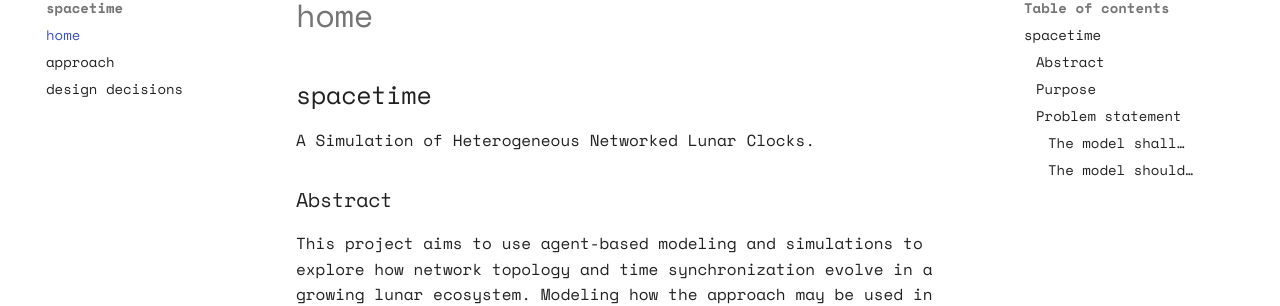
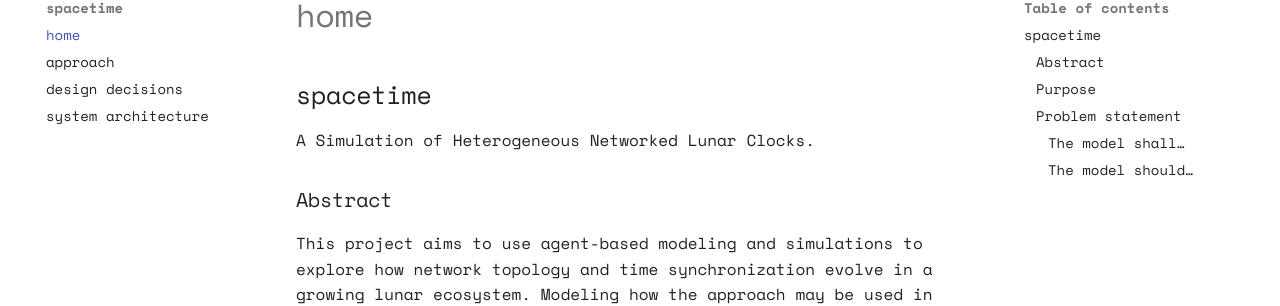
Before and after one commit to philiplinden/spacetime, an MkDocs documentation site: the page built from docs/index.md, in a window 1280 px wide. Shown: the part 152-458 px from the top of the page. Built offline with MkDocs 1.6.1 and Material for MkDocs 9.7.7, drawn with Linux system fonts in a browser that asks for light colours; comment, search, counter and statistics services are not loaded.

```diff
--- a/mkdocs.yml
+++ b/mkdocs.yml
@@ -8,6 +8,7 @@ nav:
     - home: index.md
     - approach: approach.md
     - design decisions: design-decisions.md
+    - system architecture: architecture.md
   - learning by example:
     - python demos: python-demos.md
     - ipy notebooks: notebooks/
```
Also changed, not shown: docs/architecture.md (added, +1 -0 lines), docs/diagrams/arch.svg (added), 1 other file.
